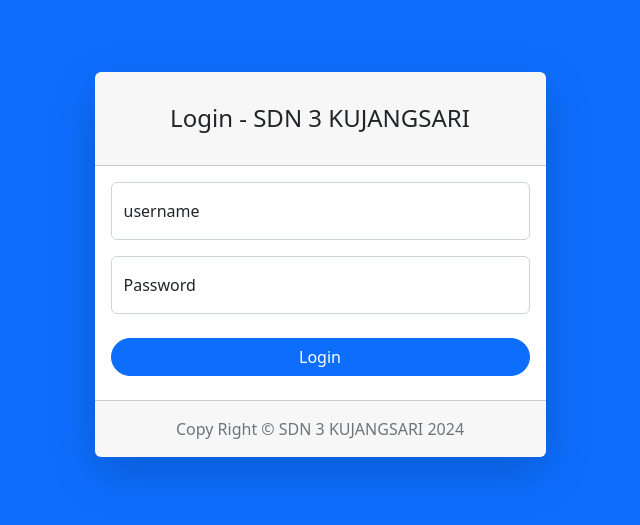
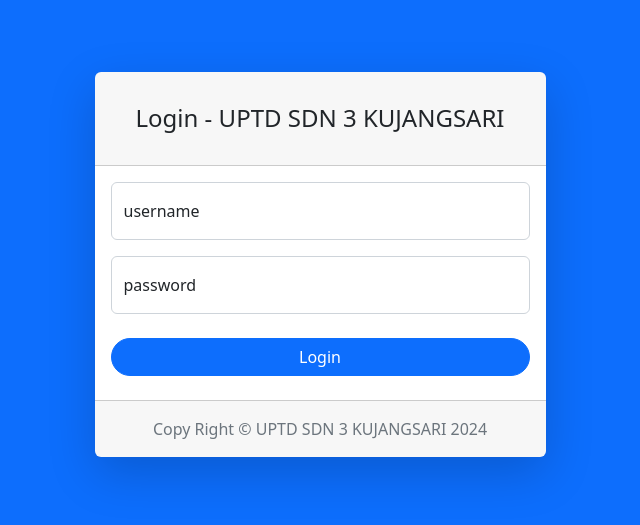
Before and after one commit to Madleyym/sistem-akademik-mengolah-data-sekolah, a PHP site: page /sekolah/auth/login.php in a window 1280 px wide. Shown: the top 525 px of the page, without its empty margins (320-960 px from the left). Run offline with PHP 8.4, Linux system fonts and the light colour scheme; data that the repository does not hold is empty; some libraries are stand-ins or nearby versions.

Commit message:
memperbaiki login.php

```diff
--- a/auth/login.php
+++ b/auth/login.php
@@ -49,7 +49,7 @@
                          <div class="col-lg-5">
                              <div class="card shadow-lg border-0 rounded-lg mt-5">
                                  <div class="card-header">
-                                     <h4 class="text-center font-weight-light my-4">Login - SDN 3 KUJANGSARI</h4>
+                                     <h4 class="text-center font-weight-light my-4">Login - UPTD SDN 3 KUJANGSARI</h4>
                                  </div>
                                  <div class="card-body">
                                      <form action="proses-login.php" method="POST">
@@ -58,14 +58,14 @@
                                              <label for="username">username</label>
                                          </div>
                                          <div class="form-floating mb-3">
-                                             <input class="form-control" id="inputPassword" type="password" placeholder="Password" minlength="4" name="password" required />
-                                             <label for="inputPassword">Password</label>
+                                             <input class="form-control" id="inputPassword" type="password" placeholder="password" minlength="4" name="password" required />
+                                             <label for="inputPassword">password</label>
                                          </div>
                                          <button type="submit" name="login" class="btn btn-primary btn-primary col-12 rounded-pill my-2">Login</button>
                                      </form>
                                  </div>
                                  <div class="card-footer text-center py-3">
-                                     <div class="text-muted smal">Copy Right &copy; SDN 3 KUJANGSARI <?= date("Y") ?></div>
+                                     <div class="text-muted smal">Copy Right &copy; UPTD SDN 3 KUJANGSARI <?= date("Y") ?></div>
                                  </div>
                              </div>
                          </div>
```
